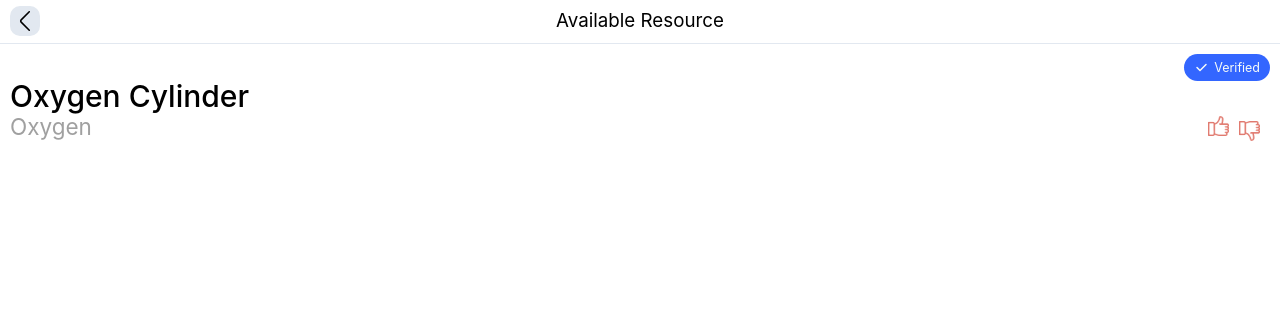
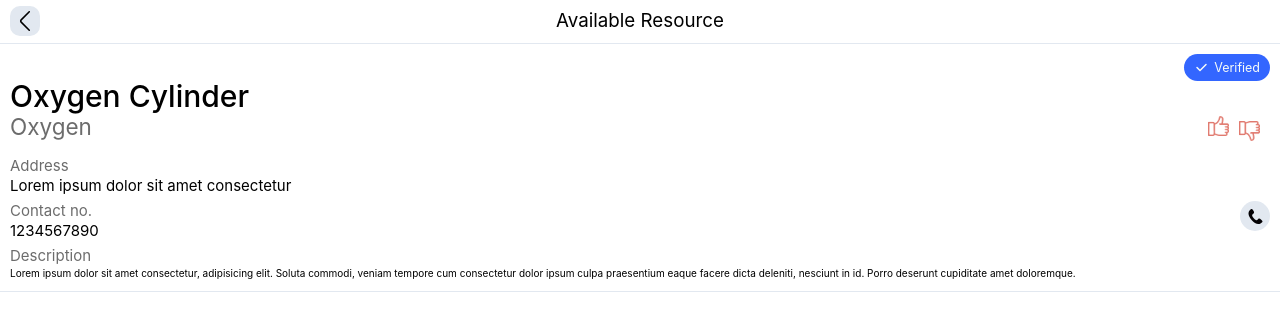
Before and after one commit to tanweer919/covidcare, a Next.js app: page /resource/1 in a window 1280 px wide. Shown: the top 318 px of the page. Built offline with nearby package versions, Linux system fonts and the light colour scheme.

Commit message:
Modified ResourceDetail component

```diff
--- a/src/components/ResourceDetail.tsx
+++ b/src/components/ResourceDetail.tsx
@@ -8,7 +8,7 @@ const ResourceDetail = () => {
     setTotalLike(totalLike + (liked ? 1 : -1));
   };
   return (
-    <div className="px-4 mt-4">
+    <div className="p-4 border-b border-gray400">
       <div className="flex justify-end">
         <div className="p-2 px-4 text-white text-xl rounded-full bg-secondary flex justify-center items-center gap-x-2">
           <span>
@@ -77,6 +77,30 @@ const ResourceDetail = () => {
           </div>
         </div>
       </div>
+      <div className="mt-2">
+        <div className="text-2xl text-textgray">Address</div>
+        <div className="text-2xl">Lorem ipsum dolor sit amet consectetur</div>
+      </div>
+      <div className="flex justify-between mt-2">
+        <div>
+          <div className="text-2xl text-textgray">Contact no.</div>
+          <div className="text-2xl">
+            <span>1234567890</span>
+          </div>
+        </div>
+        <div className="rounded-full bg-gray400 p-3 h-12 w-12">
+          <img src="/images/phone.svg" alt="phone" />
+        </div>
+      </div>
+      <div className="mt-2">
+        <div className="text-2xl text-textgray">Description</div>
+        <div>
+          Lorem ipsum dolor sit amet consectetur, adipisicing elit. Soluta
+          commodi, veniam tempore cum consectetur dolor ipsum culpa praesentium
+          eaque facere dicta deleniti, nesciunt in id. Porro deserunt cupiditate
+          amet doloremque.
+        </div>
+      </div>
     </div>
   );
 };
--- a/tailwind.config.js
+++ b/tailwind.config.js
@@ -11,7 +11,7 @@ module.exports = {
       secondary: "#3366ff",
       gray300: "#f3f3f4",
       gray400: "#e2e8f0",
-      textgray: "#a0a0a0"
+      textgray: "#6c6c6c"
     },
     screens: {
       sm: "640px",
```
Also changed, not shown: public/images/phone.svg (added).
